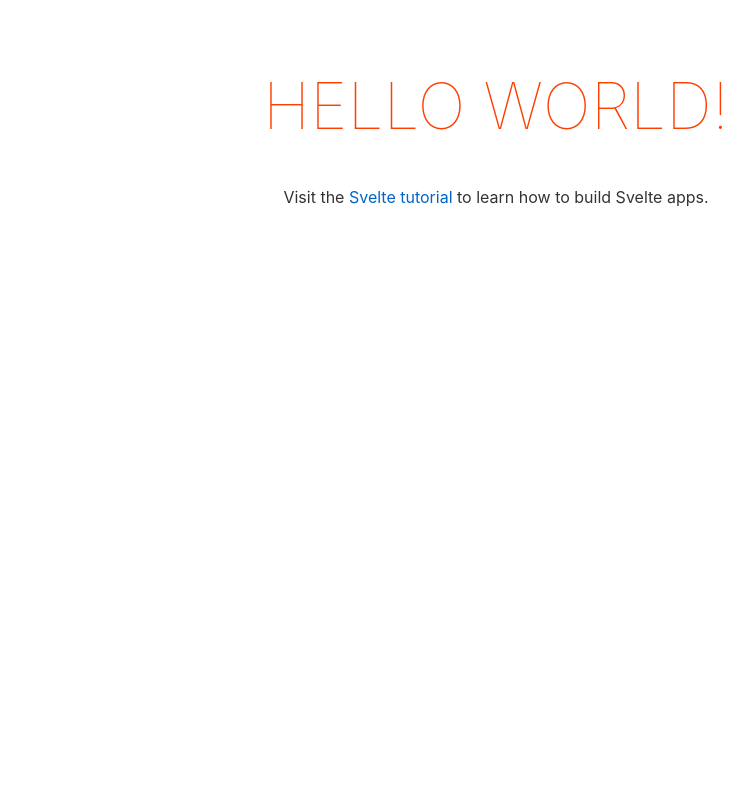
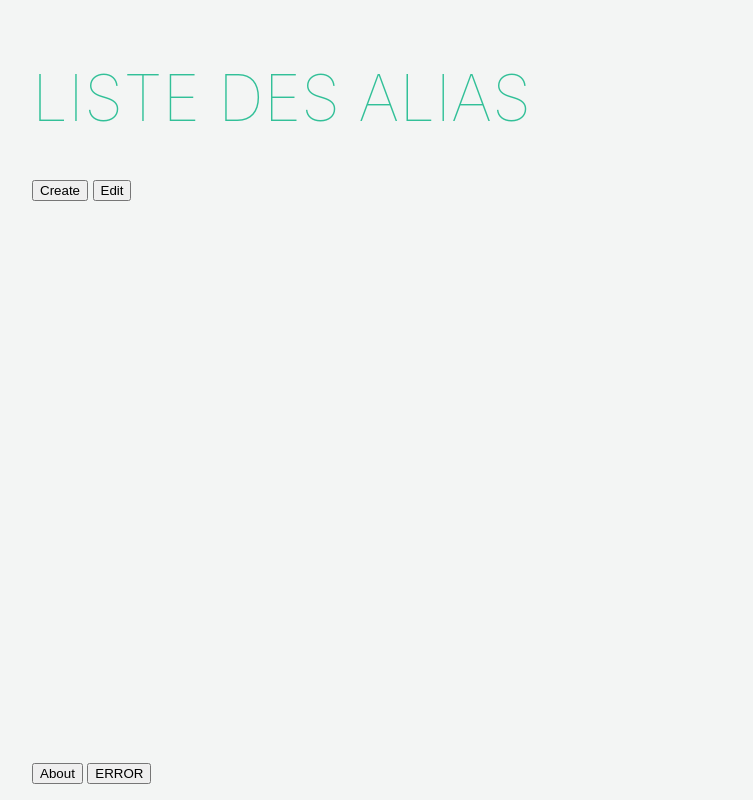
Before and after one commit to benavern/z-alias-gui, a Svelte app: page / in a window 1280 px wide. Shown: the whole page, without its empty margins (144-897 px from the left). Built offline with nearby package versions, Linux system fonts and the light colour scheme.

Commit message:
:construction: WIP - first shot for app structure
* editorconfig
* electron devtools on development
* default svelte templates removed
* 3 routes

```diff
--- a/public/global.css
+++ b/public/global.css
@@ -1,66 +1,58 @@
+:root {
+	--primary: #32c098;
+	--white: #f3f5f4;
+	--silver: #c6dbd5;
+	--gray: #7f8f8a;
+	--dark: #3b4240;
+  --black: #2a2c2c;
+  --black-transparent: rgba(42, 44, 44, 0.15);
+}
+
+*,
+*:before,
+*:after {
+	box-sizing: border-box;
+}
+
 html, body {
 	position: relative;
 	width: 100%;
 	height: 100%;
+	background-color: var(--white);
 }
 
 body {
-	color: #333;
+	color: var(--black);
 	margin: 0;
-	padding: 8px;
-	box-sizing: border-box;
-	font-family: -apple-system, BlinkMacSystemFont, "Segoe UI", Roboto, Oxygen-Sans, Ubuntu, Cantarell, "Helvetica Neue", sans-serif;
+	padding: 0;
+  font-family: -apple-system, BlinkMacSystemFont, "Segoe UI", Roboto, Oxygen-Sans, Ubuntu, Cantarell, "Helvetica Neue", sans-serif;
+  display: flex;
+  flex-direction: column;
+  min-height: 100vh;
+}
+
+main {
+  flex: 1;
+}
+
+.container {
+  padding: 1em;
+  max-width: 960px;
+  margin: 0 auto;
+}
+
+h1 {
+  color: var(--primary);
+  text-transform: uppercase;
+  font-size: 4em;
+  font-weight: 100;
 }
 
 a {
-	color: rgb(0,100,200);
-	text-decoration: none;
+  color: var(--primary);
+  text-decoration: none;
 }
 
 a:hover {
-	text-decoration: underline;
+  text-decoration: underline;
 }
-
-a:visited {
-	color: rgb(0,80,160);
-}
-
-label {
-	display: block;
-}
-
-input, button, select, textarea {
-	font-family: inherit;
-	font-size: inherit;
-	padding: 0.4em;
-	margin: 0 0 0.5em 0;
-	box-sizing: border-box;
-	border: 1px solid #ccc;
-	border-radius: 2px;
-}
-
-input:disabled {
-	color: #ccc;
-}
-
-input[type="range"] {
-	height: 0;
-}
-
-button {
-	color: #333;
-	background-color: #f4f4f4;
-	outline: none;
-}
-
-button:disabled {
-	color: #999;
-}
-
-button:not(:disabled):active {
-	background-color: #ddd;
-}
-
-button:focus {
-	border-color: #666;
-}
--- a/public/index.html
+++ b/public/index.html
@@ -4,7 +4,7 @@
 	<meta charset='utf-8'>
 	<meta name='viewport' content='width=device-width,initial-scale=1'>
 
-	<title>Svelte app</title>
+	<title>Z Alias</title>
 
 	<link rel='icon' type='image/png' href='favicon.png'>
 	<link rel='stylesheet' href='global.css'>
--- a/src/App.svelte
+++ b/src/App.svelte
@@ -1,30 +1,58 @@
 <script>
-	export let name;
+  import Home from "./routes/Home.svelte"
+  import Edit from "./routes/Edit.svelte"
+  import About from "./routes/About.svelte"
+
+  let currentRoute = 'home'
+
+  let routes = {
+    'home': { component: Home },
+    'create': { component: Edit, mode: 'create' },
+    'edit': { component: Edit, mode: 'edit' },
+    'about': { component: About }
+  }
+
+  function goto(route) {
+    console.log('Nav to', route)
+    currentRoute = route
+  }
 </script>
 
-<main>
-	<h1>Hello {name}!</h1>
-	<p>Visit the <a href="https://svelte.dev/tutorial">Svelte tutorial</a> to learn how to build Svelte apps.</p>
+{#if currentRoute !== 'home'}
+  <nav>
+    <button on:click={() => goto('home')}>&larr; Home</button>
+  </nav>
+{/if}
+
+<main class:has-header={currentRoute !== 'home'}>
+  <div class="container">
+    {#if routes[currentRoute]}
+      <svelte:component this={routes[currentRoute].component} mode={routes[currentRoute].mode} on:goto={({ detail: path }) => goto(path)}/>
+    {:else}
+      <h1>You are lost.</h1>
+      <button on:click={() => goto('home')}>Back to Home</button>
+    {/if}
+  </div>
 </main>
 
+<footer>
+  <div class="container">
+    <button on:click={() => goto('about')}>About</button>
+    <button on:click={() => goto('error')}>ERROR</button>
+  </div>
+</footer>
+
 <style>
-	main {
-		text-align: center;
-		padding: 1em;
-		max-width: 240px;
-		margin: 0 auto;
-	}
+  nav {
+    position: fixed;
+    top: 0;
+    left: 0;
+    width: 100%;
+    padding: 1rem;
+    background-color: var(--black-transparent);
+  }
 
-	h1 {
-		color: #ff3e00;
-		text-transform: uppercase;
-		font-size: 4em;
-		font-weight: 100;
-	}
-
-	@media (min-width: 640px) {
-		main {
-			max-width: none;
-		}
-	}
+  .has-header {
+    padding-top: 4rem;
+  }
 </style>
--- a/src/main.js
+++ b/src/main.js
@@ -1,10 +1,7 @@
 import App from './App.svelte';
 
 const app = new App({
-	target: document.body,
-	props: {
-		name: 'world'
-	}
+  target: document.body
 });
 
 export default app;
--- /dev/null
+++ b/src/routes/About.svelte
@@ -0,0 +1,7 @@
+<h1>Z Alias</h1>
+
+<p>Made by <a href="https://benjamin.caradeuc.info">Benjamin Caradeuc</a></p>
+
+<p>More info <a href="https://github.com/benavern/z-alias-gui#readme">on github</a></p>
+
+<p>Submit an issue <a href="https://github.com/benavern/z-alias-gui/issues">here</a></p>
--- /dev/null
+++ b/src/routes/Edit.svelte
@@ -0,0 +1,6 @@
+<script>
+  export let mode = 'edit'
+</script>
+
+
+<h1>Edit ({mode})</h1>
--- /dev/null
+++ b/src/routes/Home.svelte
@@ -0,0 +1,14 @@
+<script>
+  import { createEventDispatcher } from 'svelte';
+
+  const dispatch = createEventDispatcher();
+
+  function goto(path) {
+    dispatch('goto', path)
+  }
+</script>
+
+<h1>Liste des alias</h1>
+
+<button on:click={() => goto('create')}>Create</button>
+<button on:click={() => goto('edit')}>Edit</button>
```
Also changed, not shown: src/electron.js (+11 -5 lines), 1 other file (tests, documents, lock files or other folders).
